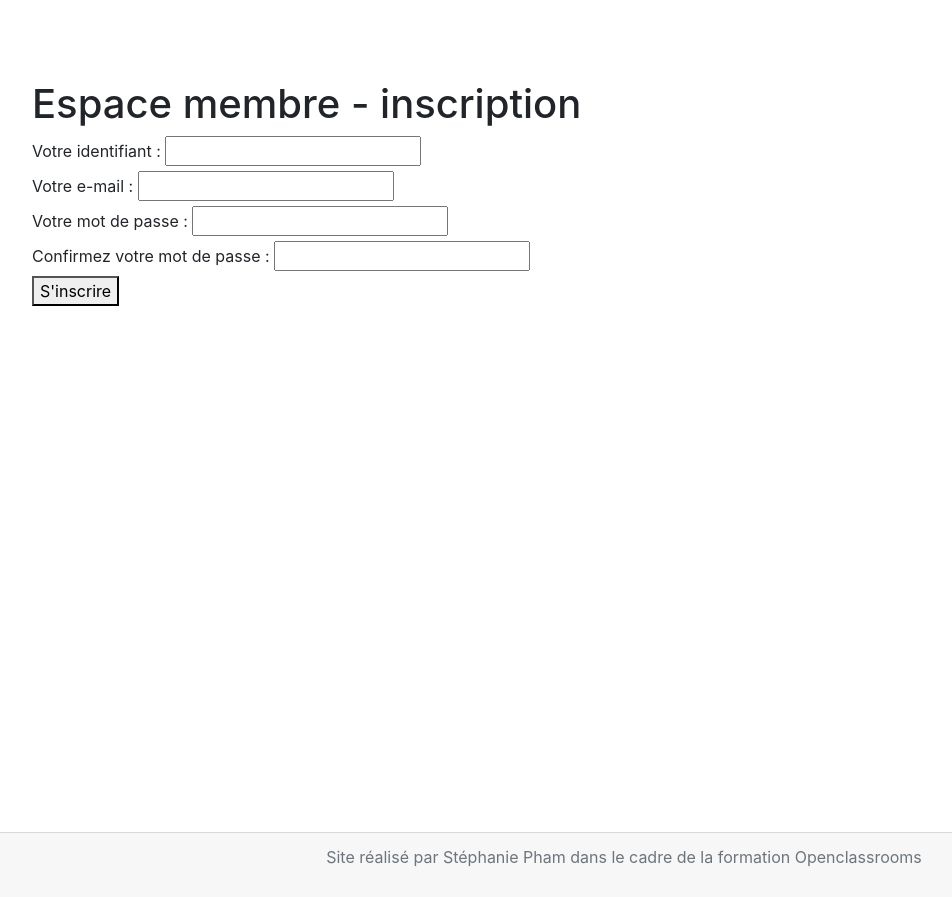
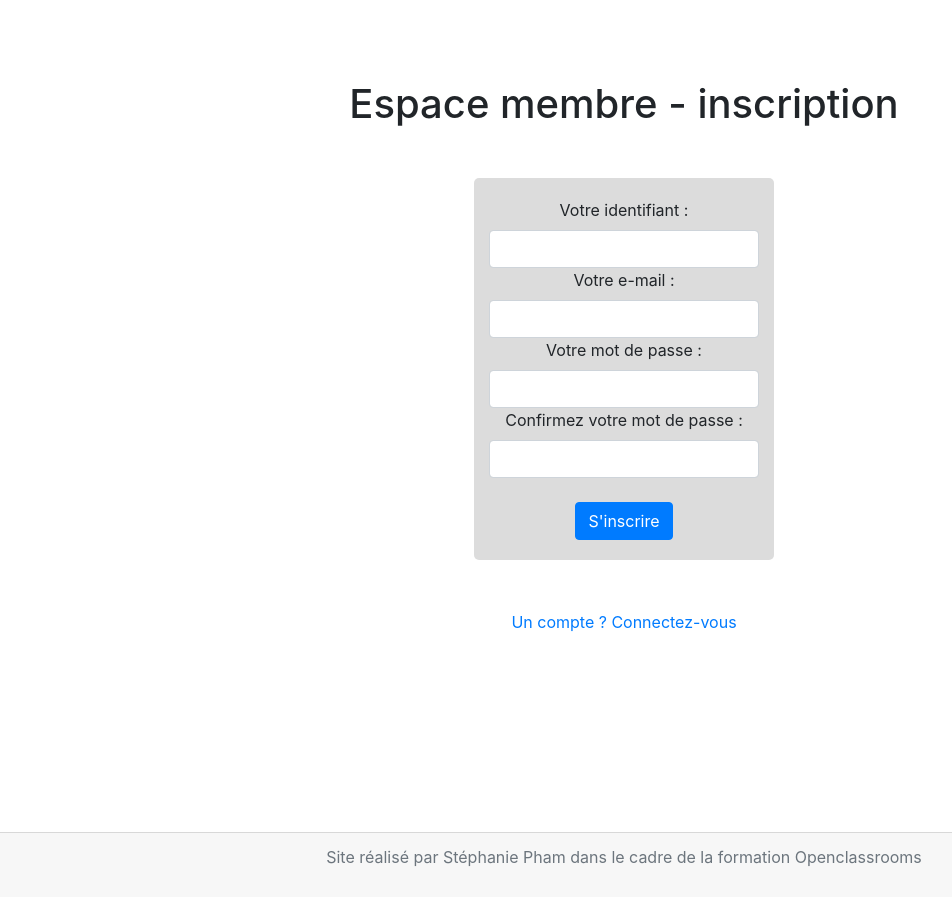
Before and after one commit to stph-phm/BlogEcrivain, a PHP site: page /view/registerView.php in a window 1280 px wide. Shown: the part 56-953 px from the top of the page, without its empty margins (16-968 px from the left). Run offline with PHP 8.4, Linux system fonts and the light colour scheme.

Commit message:
layout of connectView and registerView files

```diff
--- a/composer.json
+++ b/composer.json
@@ -1,4 +1,4 @@
- {
+{
     "name": "stephanie/blog-ecrivain",
     "authors": [
         {
--- a/index.php
+++ b/index.php
@@ -1,4 +1,4 @@
- <?php
+<?php
 
 include_once 'vendor/autoload.php';
 
@@ -17,7 +17,6 @@ try {
         case 'allArticle':
             $listsArticle = new Articles;
             $listsArticle->allArticles();
-
             break;
         case 'article':
             $article = new Articles;
--- a/public/css/style.css
+++ b/public/css/style.css
@@ -23,3 +23,19 @@ footer {
 .connect {
     height: 48em ;
 }
+
+.text-center {
+    text-align: center;
+}
+
+.form-div{
+    background-color: gainsboro;
+    margin: 50px auto;
+    padding: 10px;
+    border-radius: 5px;
+    width: 300px;
+}
+
+form {
+    margin: 10px 5px;
+}
--- a/view/registerView.php
+++ b/view/registerView.php
@@ -1,29 +1,31 @@
 <?php $title = "Inscription" ?>
 
 <?php ob_start(); ?>
-    <div class="global connect">
-        <h1>Espace membre - inscription </h1>
+<div class="global connect text-center">
+    <h1>Espace membre - inscription </h1>
 
+    <div class="form-div text-center">
         <form action="" method="post">
             <div>
                 <label for="username">Votre identifiant : </label>
-                <input type="text" name="username" id="username"> <br>
+                <input type="text" class="form-control" name="username" id="username">
 
                 <label for="email">Votre e-mail : </label>
-                <input type="email" name="email" id="email"> <br>
+                <input type="email" class="form-control" name="email" id="email">
 
-                <label for="password">Votre mot de passe : </label>
-                <input type="password" name="password" id="password"> <br>
+                <label for="pswd">Votre mot de passe : </label>
+                <input type="password" class="form-control" name="pswd" id="pswd">
 
 
-                <label for="password">Confirmez votre mot de passe : </label>
-                <input type="password" name="password2" id="password2">
+                <label for="pswd2">Confirmez votre mot de passe : </label>
+                <input type="password" class="form-control" name="pswd2" id="pswd2"> <br>
             </div>
 
-            <button type="submit" name="register"> S'inscrire</button>
+            <button type="submit" class="btn btn-primary" name="register"> S'inscrire</button>
+        </form>
+    </div>
 
-        </form>
-    </div><!--/.global-->
-
-    <?php $content = ob_get_clean(); ?>
-    <?php include 'template.php'; ?>
+    <a href="index.php?action=connectUser"> Un compte ? Connectez-vous </a>
+</div><!--/.global-->
+<?php $content = ob_get_clean(); ?>
+<?php include 'template.php'; ?>
```
Also changed, not shown: view/connectView.php (+11 -10 lines).
